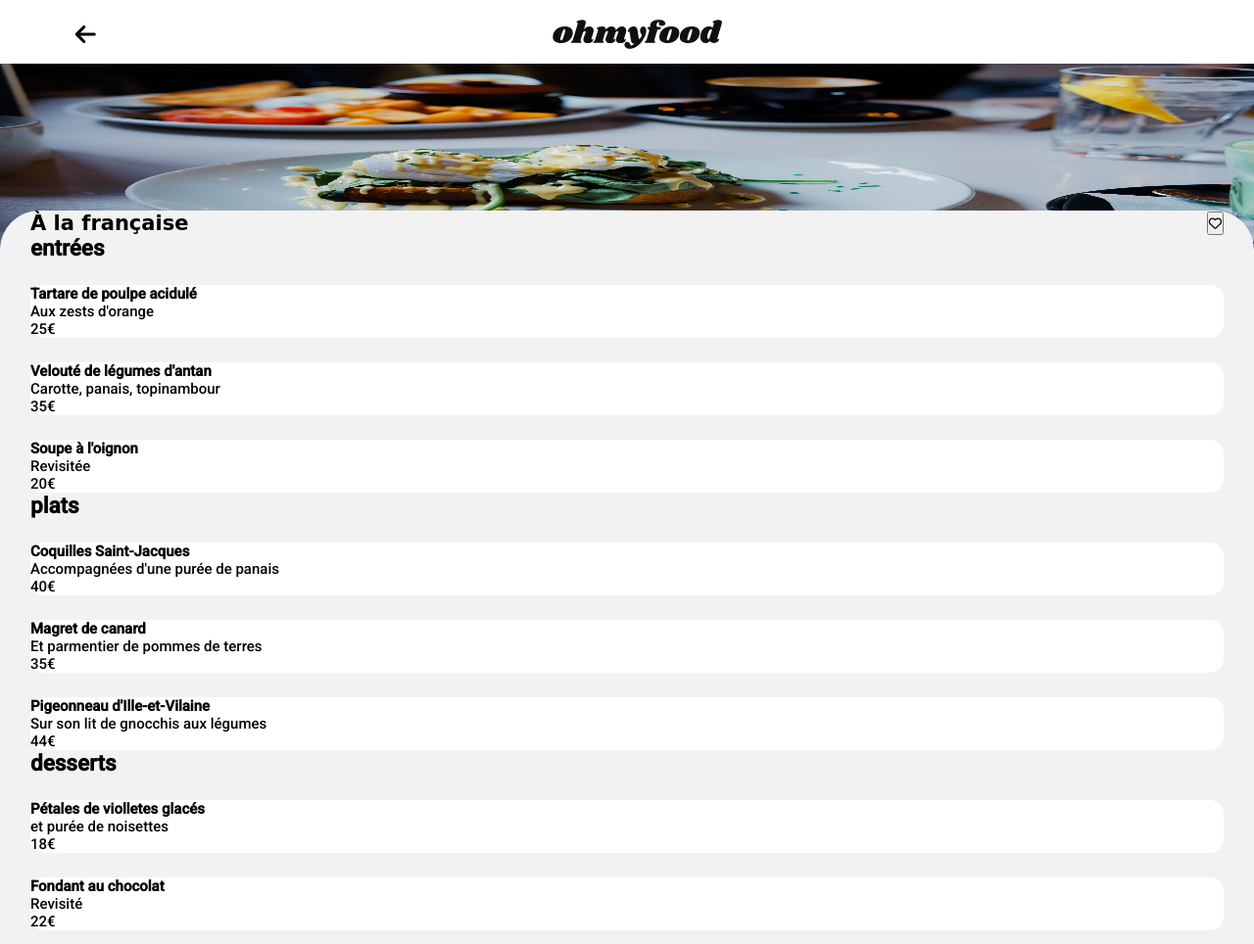
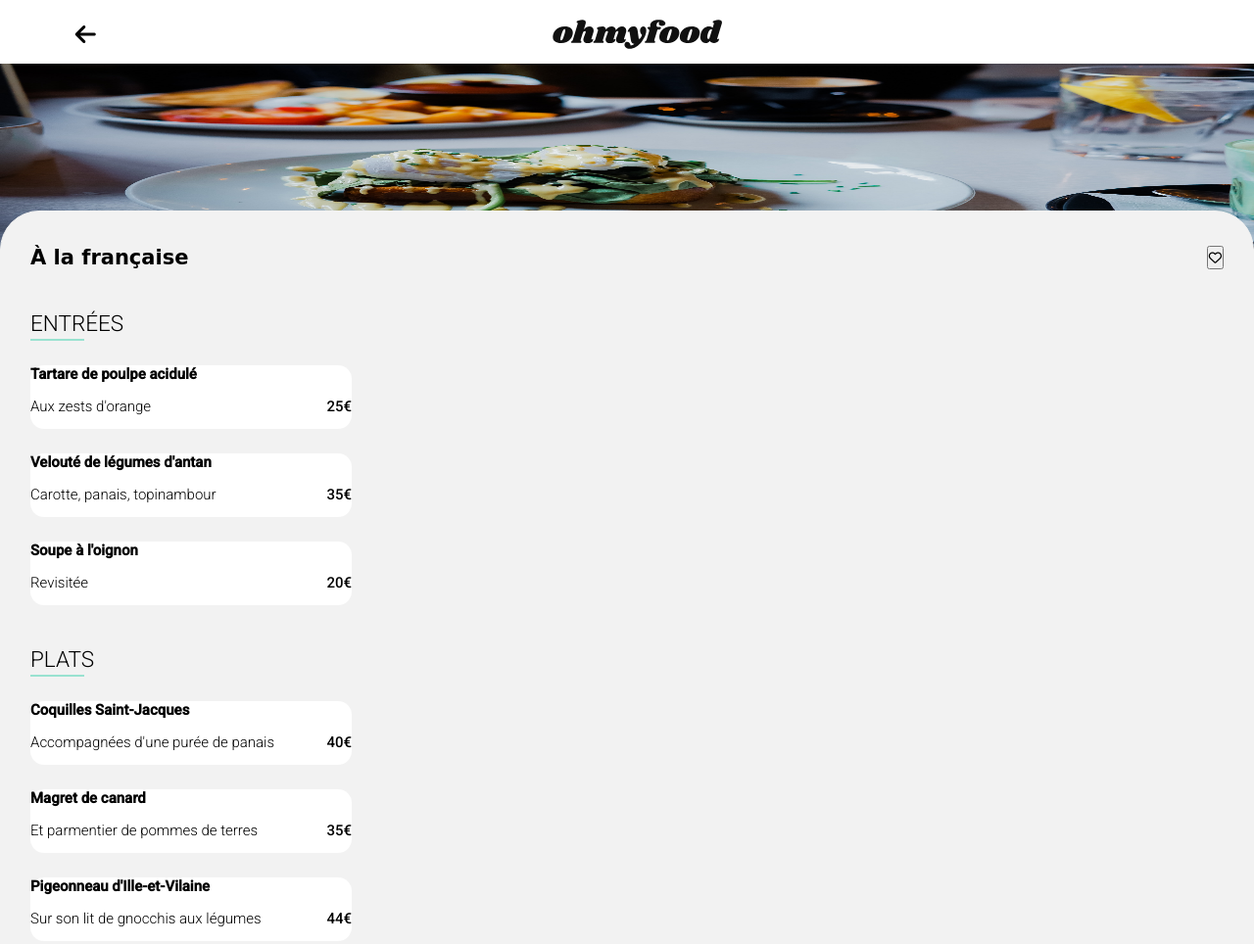
Before and after one commit to Melvin-Z-33/AlainCalore_3_2501021, a website: page page1.html in a window 1280 px wide. Shown: the top 964 px of the page at 98% size. Drawn offline with Linux system fonts and the light colour scheme; a web font is replaced by a local one.

Commit message:
fin page de menus

```diff
--- a/page1.html
+++ b/page1.html
@@ -22,68 +22,69 @@
             <h2>À la française</h2>
             <button><span><i class="far fa-heart"></i></span></button>
         </div>
-        <section id="entrees">
+        <section class="menu" id="entrees">
             <h3>entrées</h3>
-            <ul>
+            <ul class="menu__list">
                 <li class="menu__link">
                     <h4>Tartare de poulpe acidulé</h4>
-                    <p>Aux zests d'orange</p>
-                    <p>25€</p>
+                    <p class="menu__paragraph">Aux zests d'orange</p>
+                    <p class="menu__prix">25€</p>
                 </li>
                 <li class="menu__link">
                     <h4>Velouté de légumes d'antan</h4>
-                    <p>Carotte, panais, topinambour</p>
-                    <p>35€</p>
+                    <p class="menu__paragraph">Carotte, panais, topinambour</p>
+                    <p class="menu__prix">35€</p>
                 </li>
                 <li class="menu__link">
                     <h4>Soupe à l'oignon</h4>
-                    <p>Revisitée</p>
-                    <p>20€</p>
+                    <p class="menu__paragraph">Revisitée</p>
+                    <p class="menu__prix">20€</p>
                 </li>
             </ul>
-        </section id="plats">
+        </section>
+        <section class="menu" id="plats">
         <h3>plats</h3>
             <ul>
                 <li class="menu__link">
                     <h4>Coquilles Saint-Jacques</h4>
-                    <p>Accompagnées d'une purée de panais</p>
-                    <p>40€</p>
+                    <p class="menu__paragraph">Accompagnées d'une purée de panais</p>
+                    <p class="menu__prix">40€</p>
                 </li>
                 <li class="menu__link">
                     <h4>Magret de canard</h4>
-                    <p>Et parmentier de pommes de terres</p>
-                    <p>35€</p>
+                    <p class="menu__paragraph">Et parmentier de pommes de terres</p>
+                    <p class="menu__prix">35€</p>
                 </li>
                 <li class="menu__link">
                     <h4>Pigeonneau d'Ille-et-Vilaine</h4>
-                    <p>Sur son lit de gnocchis aux légumes</p>
-                    <p>44€</p>
+                    <p class="menu__paragraph">Sur son lit de gnocchis aux légumes</p>
+                    <p class="menu__prix">44€</p>
                 </li>
             </ul>
-        <section>
+        </section>
 
-        </section id="desserts">
+        <section class="menu" id="desserts">
         <h3>desserts</h3>
             <ul>
                 <li class="menu__link">
                     <h4>Pétales de violletes glacés</h4>
-                    <p>et purée de noisettes</p>
-                    <p>18€</p>
+                    <p class="menu__paragraph">et purée de noisettes</p>
+                    <p class="menu__prix">18€</p>
                 </li>
                 <li class="menu__link">
                     <h4>Fondant au chocolat </h4>
-                    <p>Revisité</p>
-                    <p>22€</p>
+                    <p class="menu__paragraph">Revisité</p>
+                    <p class="menu__prix">22€</p>
                 </li>
                 <li class="menu__link">
                     <h4>Millefeuille croustillant</h4>
-                    <p>Myrtylles et pâte d'amande</p>
-                    <p>23€</p>
+                    <p class="menu__paragraph">Myrtylles et pâte d'amande</p>
+                    <p class="menu__prix">23€</p>
                 </li>
             </ul>
-        <section>
+        </section>
 
-        </section>
+
         <div id="command">
             <a class="btn-principal" href="#">Commander</a>
         </div>
--- a/scss/style.scss
+++ b/scss/style.scss
@@ -248,12 +248,19 @@ header {
     .fa-heart{
       font-size: large;
     }
+    i:nth-child(2){
+      color:$color-primaire;
+      position:absolute;
+      left:0px;
+      display:none;
+    }
   button {
     background-color: white;
+    position:relative;
   border: none;
-    &:hover{
-      cursor: grab;
-      background-color:red;
+    &:hover i:nth-child(2){
+      display:block;
+
     }
   }
 }
@@ -314,17 +321,27 @@ main{
 border-radius:0px 0px 20px 20px;
   background-color:$color-background01 ;
   width:100%;
-
 bottom: 54px;
 border-radius: 40px 40px  0px 0px;
-padding: 0 30px 127px 30px;
+padding: 35px 30px 127px 30px;
 
 .menu__link{
   background-color: white;
   margin-top: 25px;
   border-radius: 14px;
+  height:65px;
+  width: 328px;
+  display: grid;
+grid-template-columns: 80% 20%;
+grid-template-rows: 50% 50%;
   }
-
+  .menu__paragraph{
+    grid-column-start: 1;
+    font-weight: 300;
+  }
+  .menu__prix{
+    justify-self: end;
+  }
 }
 
 
@@ -336,6 +353,17 @@ padding: 0 30px 127px 30px;
 
 }
 
+.menu{
+  margin-top:42px;
+  h3{
+    font-weight:300;
+    text-transform: uppercase;
+    border-bottom: 2px solid $color-tertiaire;
+    width: 55px;
+    height:31px;
+  }
+
+}
 
 .btn-principal {
 
```
Also changed, not shown: index.html (+1 -1 lines), styles/style.css, 1 other file.
